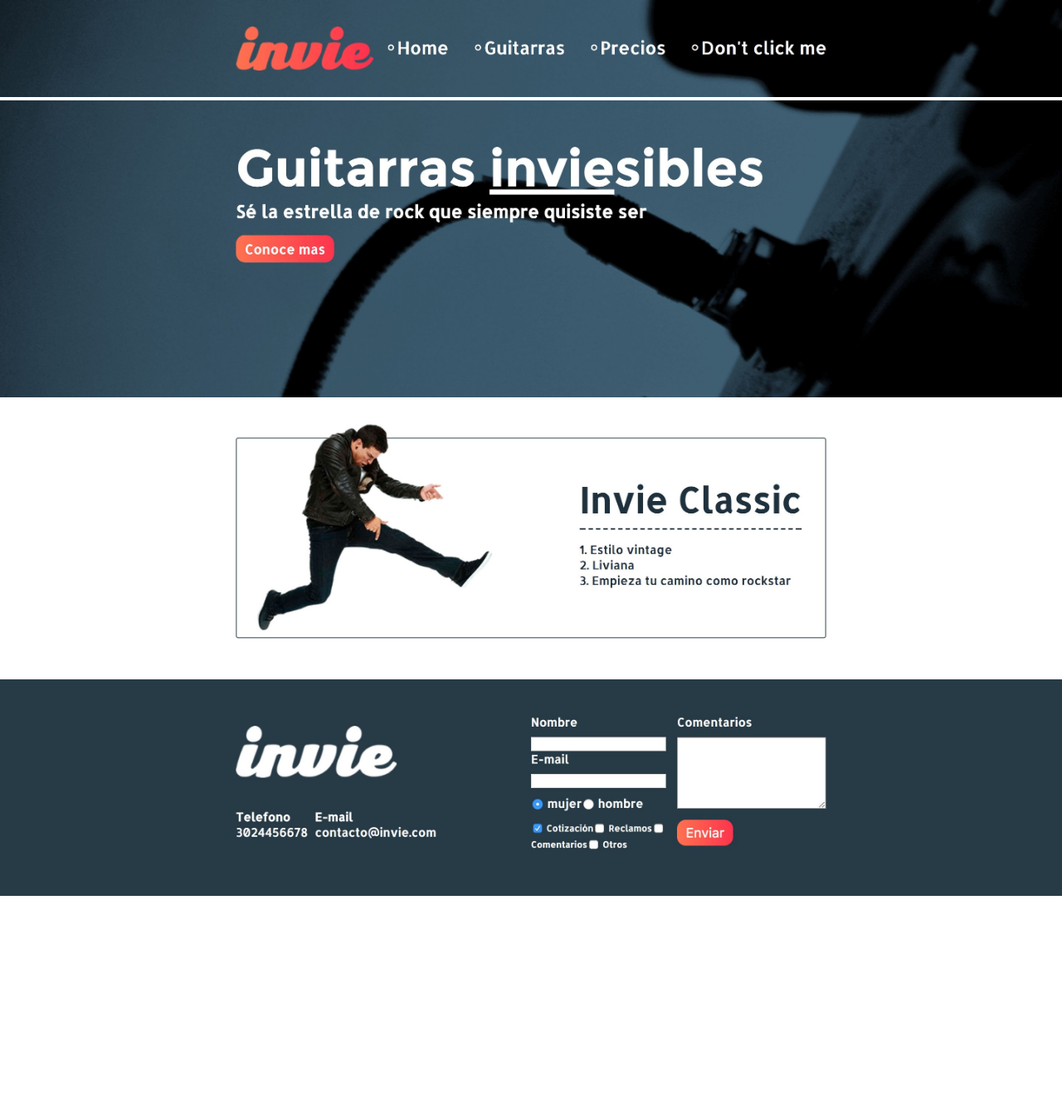
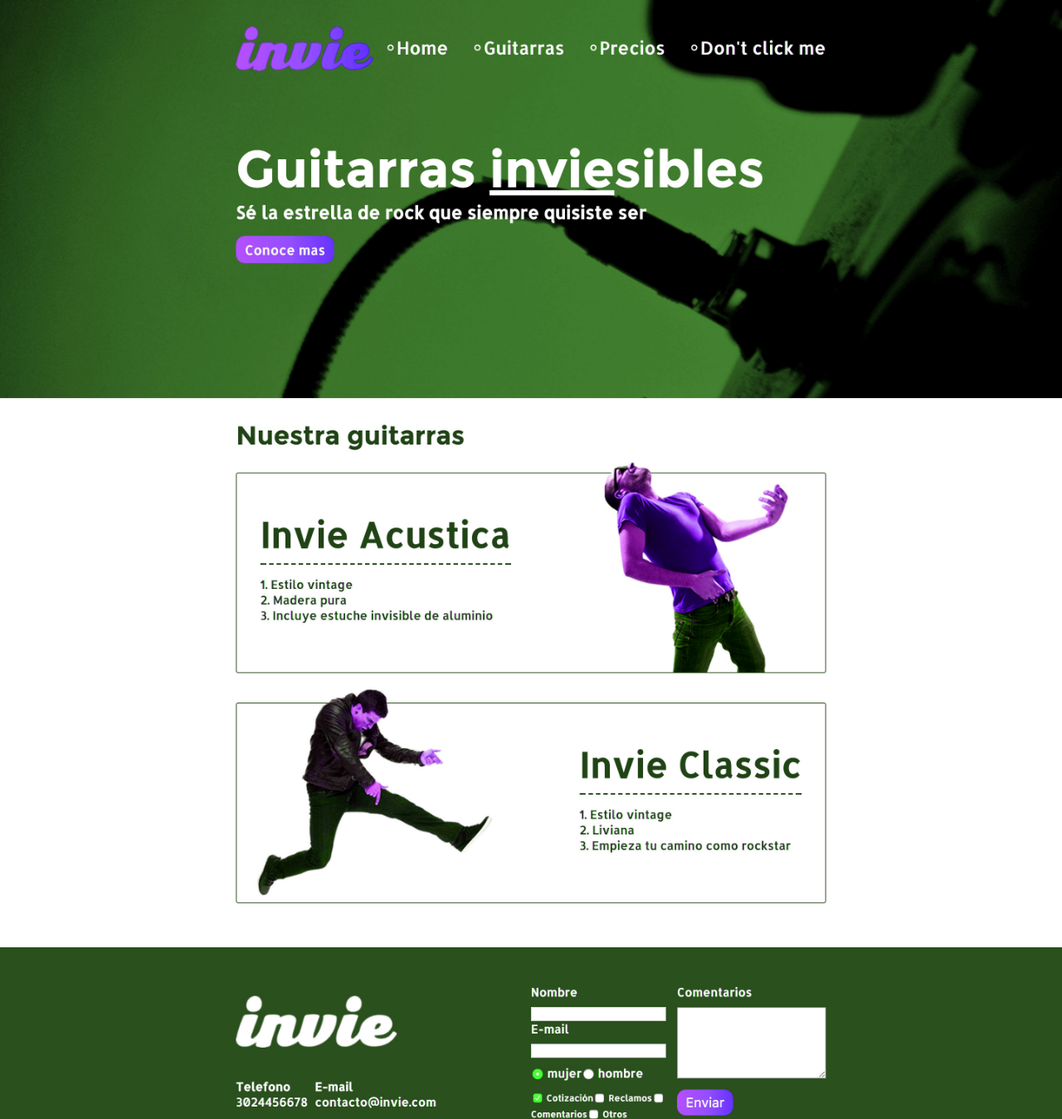
Before and after one commit to DiegoReales/invie-github, a plain HTML site: page index.html in a window 1280 px wide. Shown: the top 1349 px of the page at 83% size. Before the commit the page ends 1084 px from the top, so only its background shows below. Drawn offline with Linux system fonts and the light colour scheme.

Commit message:
Nueva Version Invie-Verde

```diff
--- a/index.html
+++ b/index.html
@@ -9,11 +9,7 @@
 </head>
 
 <body>
-  <img src="img/header.jpg" alt="">
-  <img src="img/hero.jpg" alt="">
-  <img src="img/acustaica.jpg" alt="">
-  <img src="img/clasica.jpg" alt="">
-  <img src="img/footer.jpg" alt="">
+  <img src="img/nueva-version.jpg" alt="">
 </body>
 
 </html>
```
Also changed, not shown: img/nueva-version.jpg (added).
